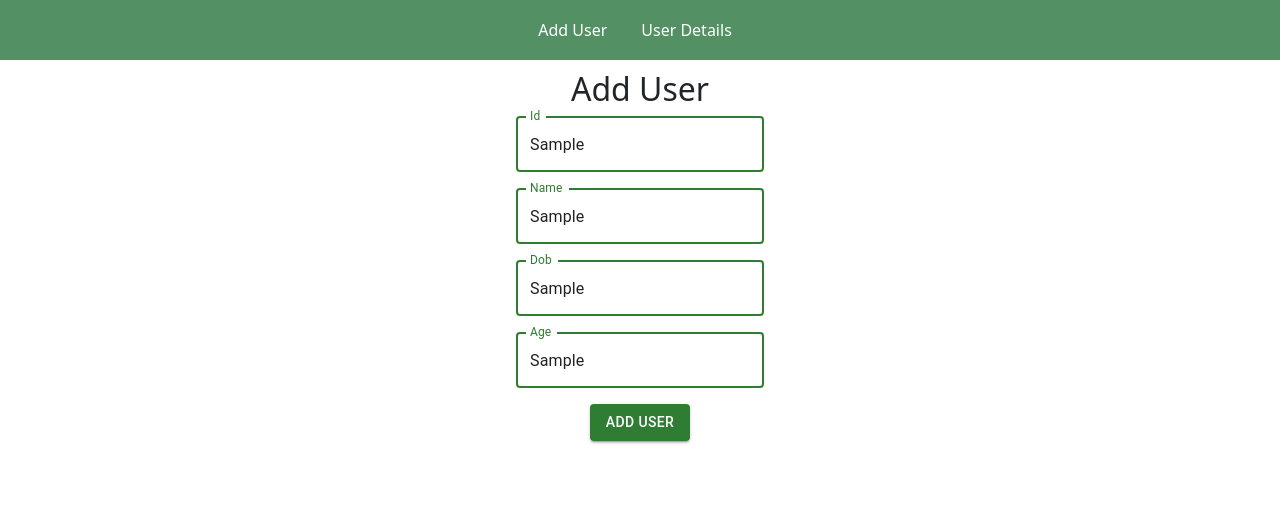
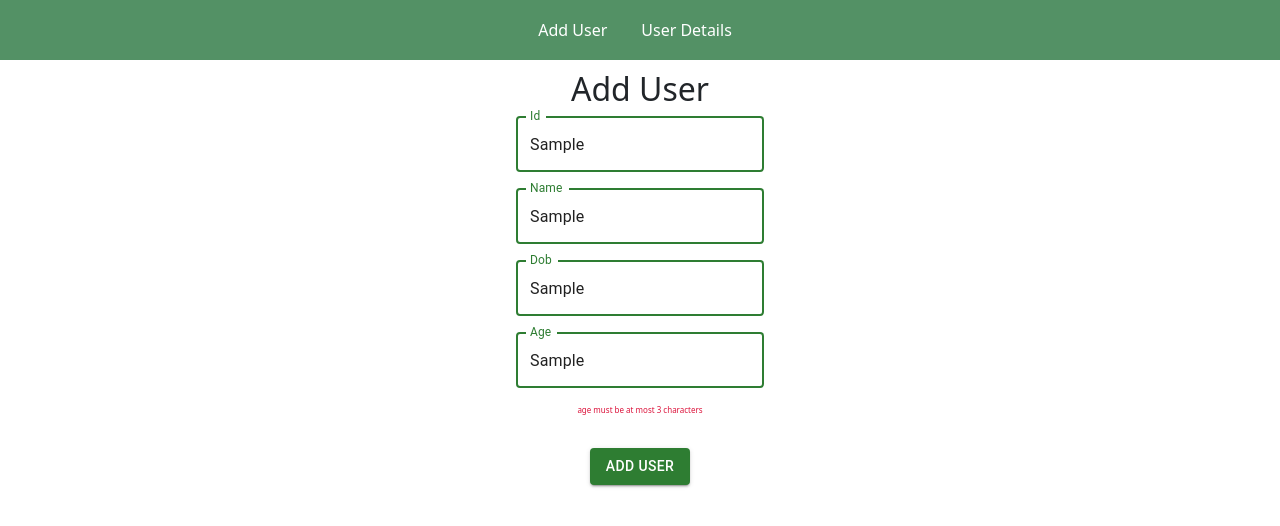
Before and after one commit to Imran0M/main-crud, a React (Create React App) app: page /add/user in a window 1280 px wide. Both pictures are taken after typing "Sample", "Sample", "Sample", "Sample" into the empty fields and a click on the button "ADD USER". Shown: the top 526 px of the page. Built offline with nearby package versions, Linux system fonts and the light colour scheme; no server answers.

Commit message:
form validation

```diff
--- a/package.json
+++ b/package.json
@@ -10,12 +10,14 @@
     "@testing-library/react": "^13.4.0",
     "@testing-library/user-event": "^13.5.0",
     "bootstrap": "^5.2.3",
+    "formik": "^2.2.9",
     "react": "^18.2.0",
     "react-bootstrap": "^2.7.2",
     "react-dom": "^18.2.0",
     "react-router-dom": "^5.2.0",
     "react-scripts": "5.0.1",
-    "web-vitals": "^2.1.4"
+    "web-vitals": "^2.1.4",
+    "yup": "^1.0.2"
   },
   "scripts": {
     "start": "react-scripts start",
--- a/src/Components/AddUser.js
+++ b/src/Components/AddUser.js
@@ -1,25 +1,49 @@
-import React, { useState } from 'react'
+// import React, { useState } from 'react'
 import { useHistory } from 'react-router-dom'
 import Base from './Base'
 import { AppCont } from './AppProvider'
 import TextField from '@mui/material/TextField';
 import Button from '@mui/material/Button';
+import { useFormik } from 'formik';
+import * as yup from 'yup'
 
+//formik validation
+const validationUser = yup.object({
+  id: yup.string().required('please fill the Id'),
+  name: yup.string().required('please fill your name'),
+  dob: yup.string().required('please your dob'),
+  age: yup.string().required('please fill your age').max(3)
+})
 function AddUser() {
+
+
+  const { values, handleChange, handleSubmit, handleBlur, errors, touched } = useFormik({
+    initialValues: {
+      id: "",
+      name: "",
+      dob: "",
+      age: "",
+    },
+    validationSchema: validationUser,
+    onSubmit: (newUser) => {
+      adding(newUser)
+    }
+  })
+
   const { user, setUser } = AppCont()
 
   const history = useHistory()
-  const [id, setId] = useState('')
-  const [name, setName] = useState('')
-  const [dob, setDob] = useState('')
-  const [age, setAge] = useState('')
-  const adding = async () => {
-    const newUser = {
-      id,
-      name,
-      dob,
-      age
-    }
+  // const [id, setId] = useState('')
+  // const [name, setName] = useState('')
+  // const [dob, setDob] = useState('')
+  // const [age, setAge] = useState('')
+  const adding = async (newUser) => {
+    // const newUser = {
+    //   id,
+    //   name,
+    //   dob,
+    //   age
+    // }
     try {
       const response = await fetch("https://6421c7e934d6cd4ebd7bbdbe.mockapi.io/common", {
         method: "POST",
@@ -40,24 +64,39 @@ function AddUser() {
   }
   return (
     <Base tittle="Add User">
-      <div className="adduser-style container">
+      <form onSubmit={handleSubmit} className="adduser-style container">
 
         <TextField label="Id" color="success" focused
-          value={id}
-          onChange={(event) => setId(event.target.value)} />
+          value={values.id}
+          name="id"
+          onChange={handleChange}
+          onBlur={handleBlur}
+        />
+        {touched.id && errors.id ? <p style={{ color: "crimson", fontSize: "8px", }}>{errors.id}</p> : ""}
+        <TextField label="Name" color="success" focused
+          value={values.name}
+          name="name"
+          onBlur={handleBlur}
+          onChange={handleChange}
+           />
+        {touched.name && errors.name ? <p style={{ color: "crimson", fontSize: "8px" }}>{errors.name}</p> : ""}
+        <TextField label="Dob" color="success" focused
+          value={values.dob}
+          name="dob"
+          onBlur={handleBlur}
+          onChange={handleChange}
+          />
+        {touched.dob && errors.dob ? <p style={{ color: "crimson", fontSize: "8px" }}>{errors.dob}</p> : ""}
+        <TextField label="Age" color="success" focused
+          value={values.age}
+          name="age"
+          onBlur={handleBlur}
+          onChange={handleChange}
+           />
+        {touched.age && errors.age ? <p style={{ color: "crimson", fontSize: "8px" }}>{errors.age}</p> : ""}
+        <Button type="submit" variant="contained" color="success" onClick={adding} >Add user</Button>
 
-        <TextField label="Name" color="success" focused
-          value={name}
-          onChange={(event) => setName(event.target.value)} />
-        <TextField label="Dob" color="success" focused
-          value={dob}
-          onChange={(event) => setDob(event.target.value)} />
-        <TextField label="Age" color="success" focused
-          value={age}
-          onChange={(event) => setAge(event.target.value)} />
-        <Button  variant="contained" color="success" onClick={adding} >Add user</Button>
-
-      </div>
+      </form>
     </Base>
   )
 }
--- a/src/Components/UserPage.js
+++ b/src/Components/UserPage.js
@@ -52,7 +52,6 @@ function UserPage() {
                   <td className="col-3">{student.age}</td>
                   <td className="col-3">
                     <div>
-
                       <button onClick={() => history.push(`edit/${student.id}`)} className="edit-btn" >Edit </button>{' '}
                       <button onClick={() => deleteUser(student.id)} className="delete-btn"> Delete </button>{' '}
                     </div>
```
Also changed, not shown: 1 other file (tests, documents, lock files or other folders).
